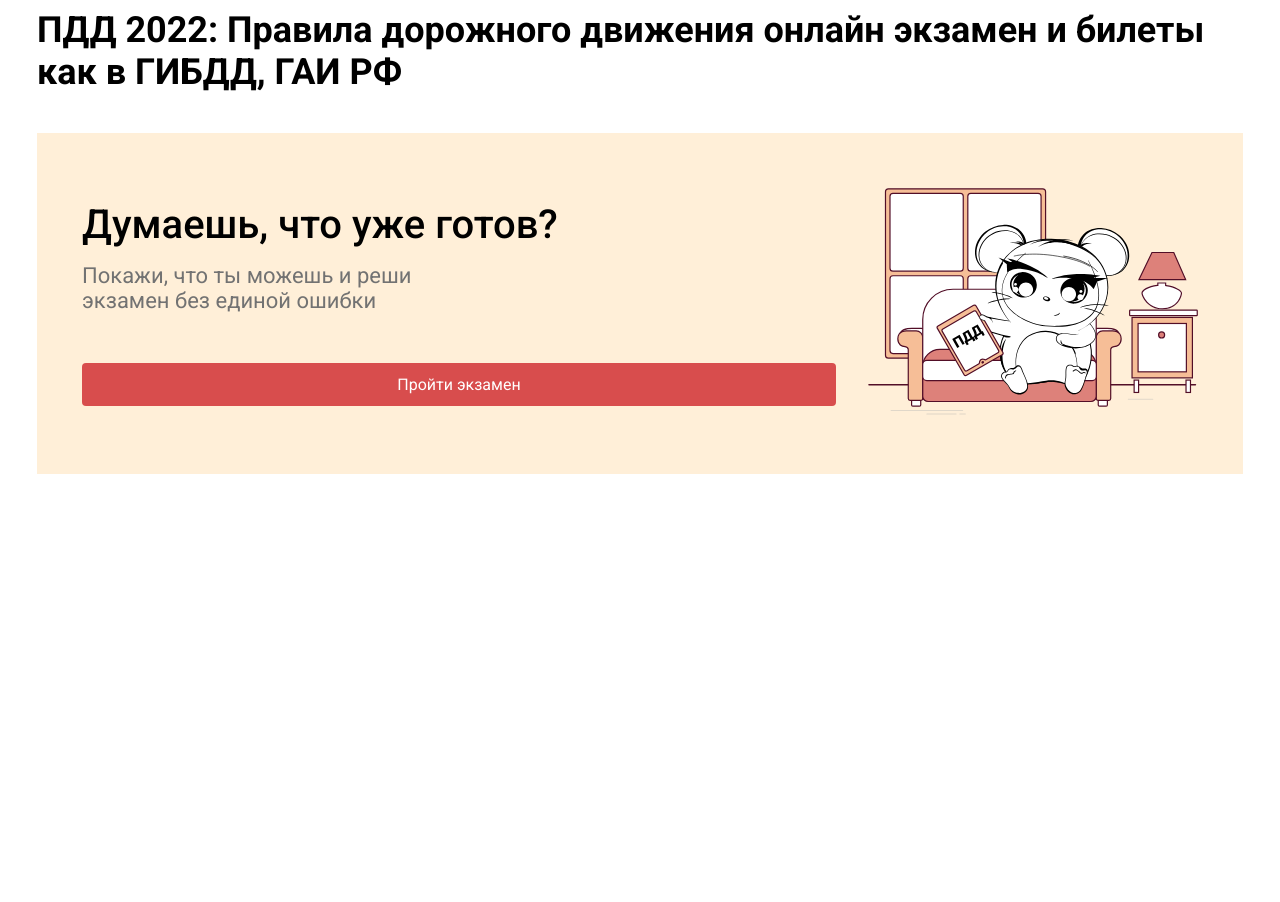
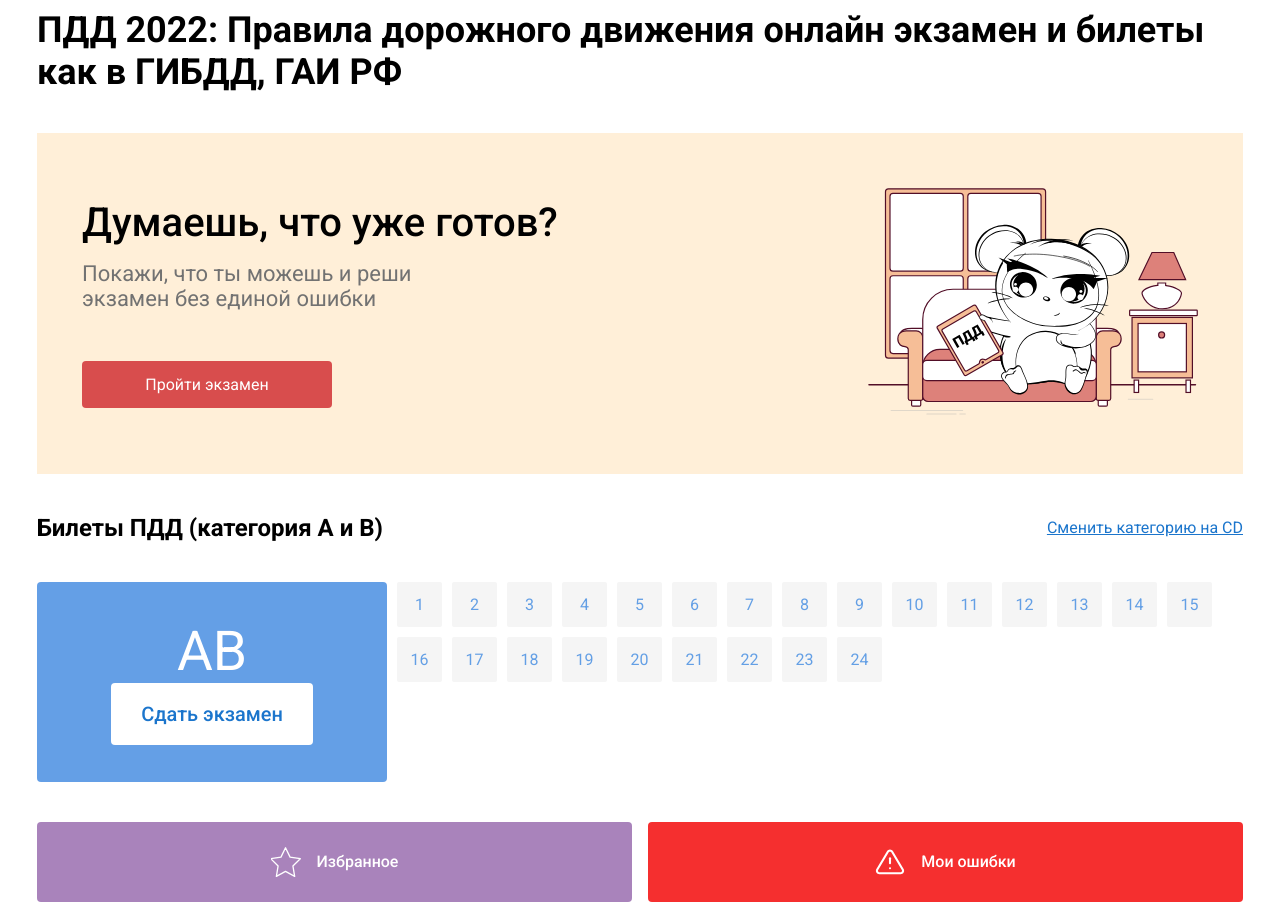
Before and after one commit to LaMileyn/React-pdd, a React (Create React App) app: page / in a window 1280 px wide. Shown: the part 160-1062 px from the top of the page. Before the commit the page ends 800 px from the top, so only its background shows below. Built offline with nearby package versions, Linux system fonts and the light colour scheme.

Commit message:
(Main-page): - Блок билеты пдд ( А и Б ) категории с кнопками - Блок кнопок "мои ошибки" и "избранное"

```diff
--- a/src/components/buttons/ButtonIcon/ButtonIcon.module.scss
+++ b/src/components/buttons/ButtonIcon/ButtonIcon.module.scss
@@ -7,7 +7,15 @@
   transition: 150ms all;
   width: 100%;
   color: white;
+  display: flex;
+  align-items: center;
+  justify-content: center;
+  gap: 1rem;
   font-weight: 500;
+  img{
+    width: 30px;
+    height: 30px;
+  }
   &:hover{
     transform: scale(1.03);
   }
--- a/src/components/buttons/ButtonIcon/ButtonIcon.tsx
+++ b/src/components/buttons/ButtonIcon/ButtonIcon.tsx
@@ -7,7 +7,7 @@ interface ButtonProps{
     variant? : "red" | "purple" | "blue",
     children: React.ReactNode
 }
-const ButtonIcon : FC<ButtonProps> = ({ children, variant}) => {
+const ButtonIcon : FC<ButtonProps> = ({ children, variant = "red"}) => {
     return (
         <button className={cn(styles.btn,styles[`${variant}`])}>
             { children }
--- a/src/views/Main/MainBanner/MainBanner.module.scss
+++ b/src/views/Main/MainBanner/MainBanner.module.scss
@@ -5,16 +5,11 @@
   grid-template-columns: auto 330px;
   gap: 2rem;
   align-items: center;
-
-
-
-
+  margin-bottom: var(--section-vertical-margin);
   &__title{
     font-size: 40px;
     font-weight: 500;
     margin-bottom: 15px;
-
-
   }
   &__subtitle{
     font-size: 22px;
@@ -23,6 +18,9 @@
     max-width: 350px;
   }
   &__button{
+    width: 250px;
+    height: 47px;
+    white-space: nowrap;
   }
   /// adaptive
   @media screen and (max-width: 778px){
--- a/src/views/Main/MainBanner/MainBanner.tsx
+++ b/src/views/Main/MainBanner/MainBanner.tsx
@@ -1,7 +1,7 @@
 import React, {FC} from 'react';
 import styles from './MainBanner.module.scss';
 import image from './../../../assets/icons/pdd_sofa.svg'
-import ButtonStandart from "../../../components/buttons/ButtonStandart/ButtonStandart";
+import {ButtonStandart} from "../../../components/buttons";
 
 const MainBanner : FC = (props) => {
     return (
--- a/src/views/Main/MainPage/MainPage.module.scss
+++ b/src/views/Main/MainPage/MainPage.module.scss
@@ -2,4 +2,8 @@
   h1{
     margin-bottom: var(--section-vertical-margin);
   }
+  &__buttonCategorysTickets{
+    display: flex;
+    gap: 1rem;
+  }
 }
--- a/src/views/Main/MainPage/MainPage.tsx
+++ b/src/views/Main/MainPage/MainPage.tsx
@@ -2,6 +2,10 @@ import React, {FC} from 'react';
 import styles from './MainPage.module.scss';
 import Container from "../../../components/Container/Container";
 import MainBanner from "../MainBanner/MainBanner";
+import Tickets from "../Tickets/Tickets";
+import {ButtonIcon} from "../../../components/buttons";
+import alertTriange from './../../../assets/icons/alert-triangle.svg'
+import favourite from '../../../assets/icons/favourite.svg'
 
 const MainPage: FC = (props) => {
     return (
@@ -9,6 +13,17 @@ const MainPage: FC = (props) => {
             <Container>
                 <h1>ПДД 2022: Правила дорожного движения онлайн экзамен и билеты как в ГИБДД, ГАИ РФ</h1>
                 <MainBanner/>
+                <Tickets/>
+                <div className={styles.mainPage__buttonCategorysTickets}>
+                    <ButtonIcon variant={"purple"}>
+                        <img src={favourite} alt=""/>
+                        Избранное
+                    </ButtonIcon>
+                    <ButtonIcon variant={"red"}>
+                        <img src={alertTriange} alt=""/>
+                        Мои ошибки
+                    </ButtonIcon>
+                </div>
             </Container>
         </section>
     );
--- /dev/null
+++ b/src/views/Main/Tickets/Tickets.module.scss
@@ -0,0 +1,107 @@
+.tickets {
+  margin-bottom: var(--section-vertical-margin);
+  &__title {
+    margin-bottom: var(--section-vertical-margin);
+    display: flex;
+    justify-content: space-between;
+    align-items: center;
+
+    @media screen and (max-width: 650px) {
+      flex-direction: column;
+      gap: .5rem;
+      align-items: start;
+    }
+
+    span {
+      color: var(--blue-normal);
+      font-weight: 400;
+      text-decoration: underline;
+      cursor: pointer;
+
+      &:hover {
+        color: var(--red-normal);
+      }
+    }
+  }
+
+  &__mainContent {
+    display: grid;
+    grid-template-columns: 350px auto;
+
+    .examBlock {
+      border-radius: var(--normal-border-radius);
+      background-color: var(--blue-light);
+      display: flex;
+      align-items: center;
+      justify-content: center;
+      flex-direction: column;
+      min-height: 200px;
+
+      &__category {
+        font-size: 55px;
+        color: white;
+      }
+
+      &__link {
+        background-color: white;
+        padding: 19px 30px;
+        border-radius: var(--normal-border-radius);
+        font-size: 20px;
+        color: var(--blue-normal);
+        font-weight: 500;
+        cursor: pointer;
+        white-space: nowrap;
+
+        &:hover {
+          color: var(--red-normal);
+        }
+      }
+
+    }
+
+    .tickets__items {
+    }
+
+    .tickets__item {
+      margin-left: 10px;
+      margin-bottom: 10px;
+      display: inline-block;
+      border-radius: 2px;
+      line-height: 45px;
+      background-color: var(--grey-100);
+      color: var(--blue-light);
+      height: 45px;
+      width: 45px;
+      text-align: center;
+      cursor: pointer;
+      align-items: center;
+      justify-content: center;
+
+      &:hover {
+        color: var(--red-normal);
+        background-color: var(--grey-300);
+      }
+    }
+
+    //adaptive
+    @media screen and (max-width: 745px) {
+      & {
+        grid-template-columns: auto;
+      }
+      .examBlock {
+        flex-direction: row;
+        justify-content: space-between;
+        padding: 0 50px;
+        gap: 2rem;
+        margin-bottom: 20px;
+      }
+    }
+    @media screen and (max-width: 745px) {
+      .examBlock {
+        flex-direction: column;
+        justify-content: center;
+        gap: 1rem;
+      }
+    }
+  }
+}
--- /dev/null
+++ b/src/views/Main/Tickets/Tickets.tsx
@@ -0,0 +1,30 @@
+import React, {FC} from 'react';
+import styles from './Tickets.module.scss';
+import cn from 'classnames'
+
+const Tickets : FC = (props) => {
+    return (
+        <div className={styles.tickets}>
+            <div className={styles.tickets__title}>
+                <h3>Билеты ПДД (категория A и B)</h3>
+                <span>Сменить категорию на CD</span>
+            </div>
+            <div className={styles.tickets__mainContent}>
+                <div className={styles.examBlock}>
+                    <div className={styles.examBlock__category}>AB</div>
+                    <div className={styles.examBlock__link}>Сдать экзамен</div>
+                </div>
+                <div className={styles.tickets__items}>
+                    {
+                        Array(24).fill(null).map( (el,index) => (
+                            <div key={el}
+                                 className={cn(styles.tickets__item)}>{index + 1}</div>
+                        ))
+                    }
+                </div>
+            </div>
+        </div>
+    );
+}
+
+export default Tickets;
```
Also changed, not shown: src/assets/icons/alert-triangle.svg (added), src/assets/icons/favourite.svg (added).
